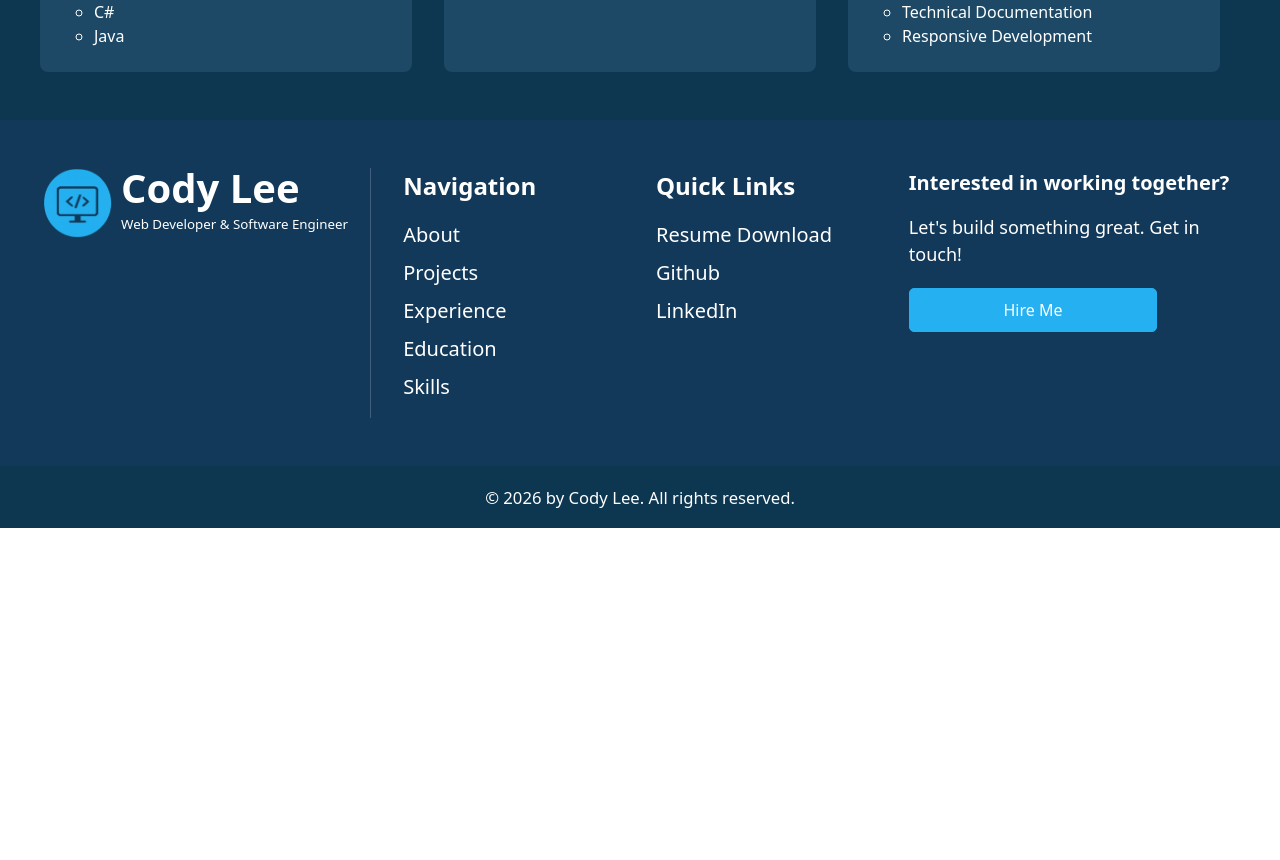
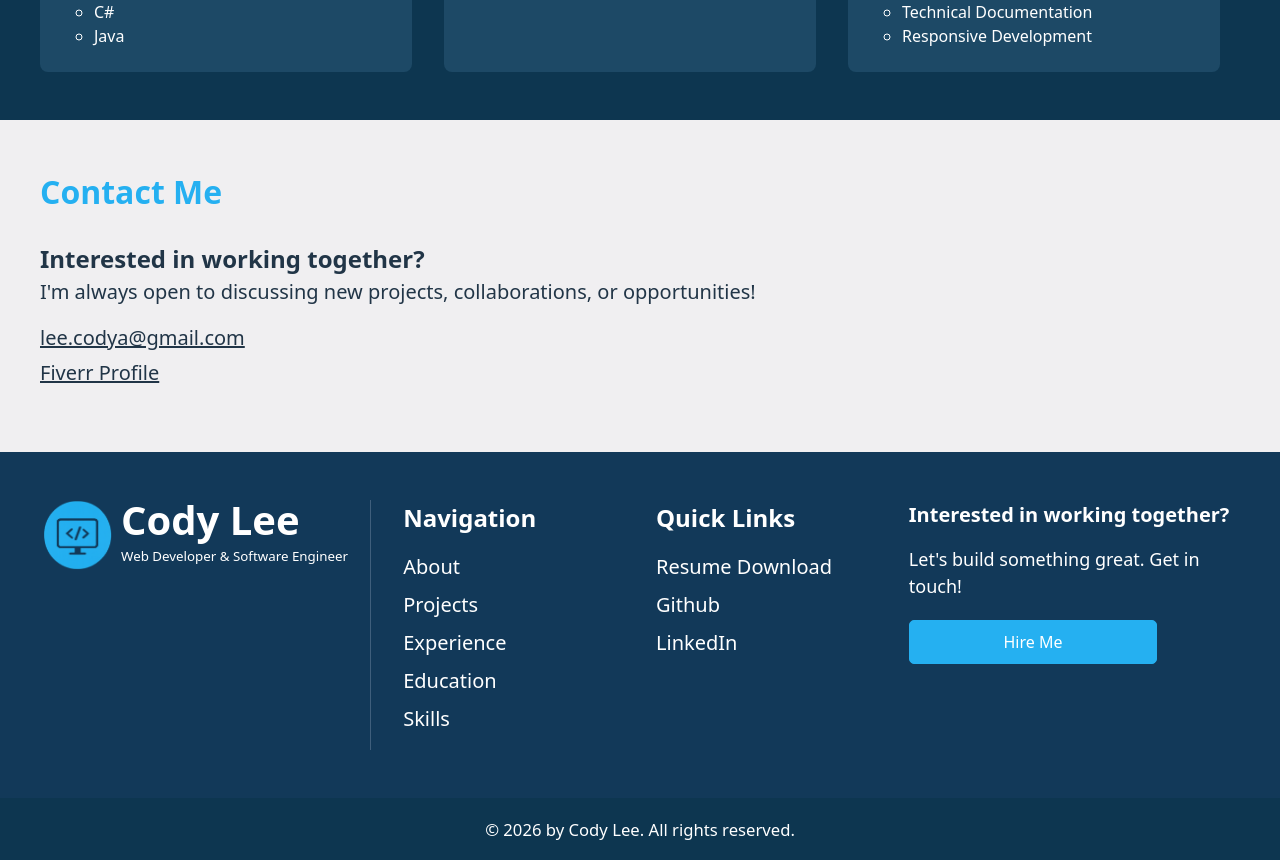
Before and after one commit to leecodya/react-portfolio, a React (Vite) app: page / in a window 1280 px wide. Shown: the part 3961-4821 px from the top of the page. Before the commit the page ends 4489 px from the top, so only its background shows below. Built offline with nearby package versions, Linux system fonts and the light colour scheme.

Commit message:
added Contact section

```diff
--- a/src/App.jsx
+++ b/src/App.jsx
@@ -2,6 +2,7 @@
 // import viteLogo from '/vite.svg'
 import './App.css'
 import About from './components/About.jsx';
+import Contact from './components/Contact.jsx';
 import Education from './components/Education.jsx';
 import Experience from './components/Experience.jsx';
 import Footer from './components/Footer.jsx';
@@ -19,6 +20,7 @@ function App() {
          <Experience />
          <Education />
          <Skills />
+         <Contact />
          <Footer />
       </>
    )
--- /dev/null
+++ b/src/components/Contact.css
@@ -0,0 +1,32 @@
+.contact-section {
+    background-color: #f0eff1;
+    padding: 3rem 0;
+
+    @media (max-width: 768px) {
+        padding: 2rem 0;
+    }
+
+    h3 {
+        margin-bottom: 0;
+        font-size: 24px;
+    }
+
+    ul {
+        padding: 0;
+        list-style: none;
+
+        li {
+            margin-bottom: 5px;
+
+            a {
+                font-size: 20px;
+                color: #213547;
+                text-decoration: underline;
+
+                &:hover, &:focus {
+                    text-decoration: none;
+                }
+            }
+        }
+    }
+}
--- /dev/null
+++ b/src/components/Contact.jsx
@@ -0,0 +1,21 @@
+import './Contact.css'
+
+export default function Contact() {
+    return (
+        <section className="contact-section">
+            <div className="container">
+                <h2>Contact Me</h2>
+                <h3>Interested in working together?</h3>
+                <p>I'm always open to discussing new projects, collaborations, or opportunities!</p>
+                <ul className="contact-list">
+                    <li>
+                        <a href="mailto:lee.codya@gmail.com?subject=Let's%20Work%20Together!">lee.codya@gmail.com</a>
+                    </li>
+                    <li>
+                        <a href="https://www.fiverr.com/s/NNjvrzo" target="_blank" rel="noopener">Fiverr Profile</a>
+                    </li>
+                </ul>
+            </div>
+        </section>
+    )
+}
```
